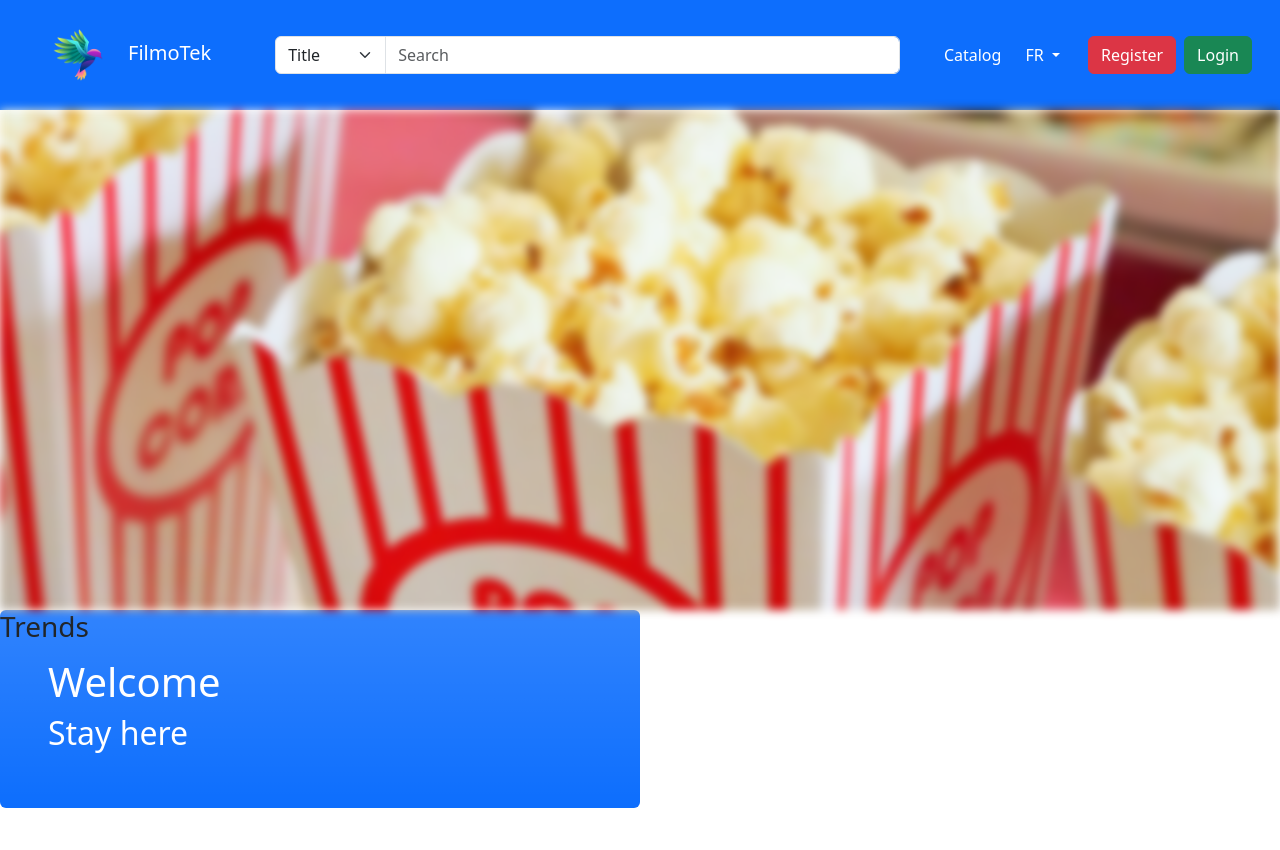
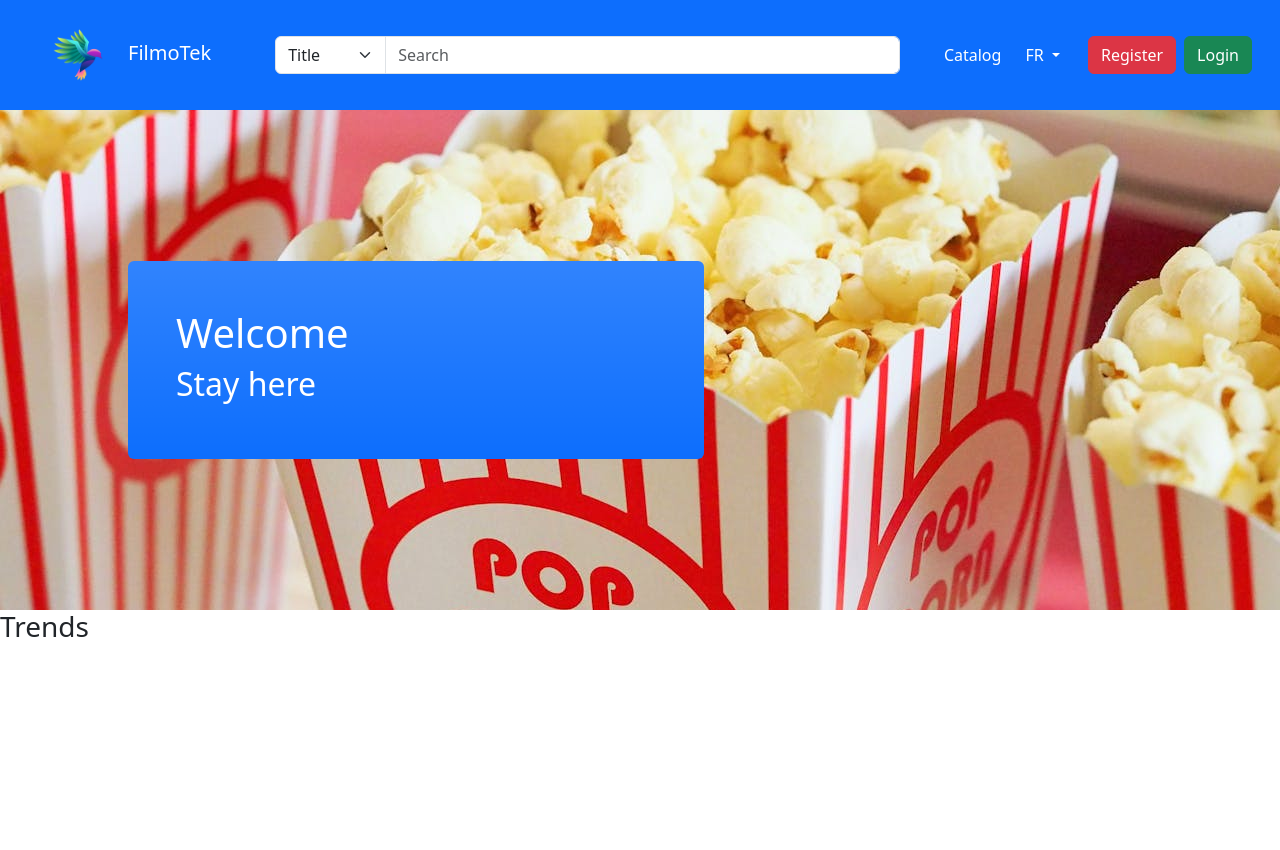
Before and after one commit to WZidane/Videotheque-App, a Flask app: page / in a window 1280 px wide. Shown: the top 850 px of the page. Run offline with Flask 3, Linux system fonts and the light colour scheme.

Commit message:
feat: index update

```diff
--- a/static/css/style.css
+++ b/static/css/style.css
@@ -17,21 +17,30 @@
     height: calc(100vh/2.5);
 }
 
-.parallax::before {
+/* .parallax::before {
     content: "";
     display: flex;
     background: var(--background-parallax) center / cover no-repeat fixed;
     filter: blur(5px);
     height: 100%;
     z-index: -1;
+} */
+
+.parallax {
+    display: flex;
+    justify-content: left;
+    align-items: center;
+    padding-left: 10%;
 }
 
 .parallax:first-of-type {
     --background-parallax: url('../../static/img/popcorn.jpg');
+    background: var(--background-parallax) center / cover no-repeat fixed;
 }
 
 .parallax:last-of-type {
     --background-parallax: url('../../static/img/theater.jpg');
+    background: var(--background-parallax) center / cover no-repeat fixed;
 }
 
 /* CATALOG */
--- a/templates/index.html
+++ b/templates/index.html
@@ -27,7 +27,14 @@ Moviefy - {{ _('Homepage') }}
         <div class="w-50 bg-primary bg-gradient p-5 text-white rounded">
             <h3>Newsletter</h3>
             <p>{{ _('Subscribe to us') }}</p>
-            <button class="btn btn-success text-white w-25">{{ _('Subscribe') }}</button>
+            <div class="input-group mb-3 mt-3">
+                <span class="input-group-text"></span>
+                <div class="form-floating">
+                  <input type="text" class="form-control" id="floatingInputGroup1" placeholder="{{ _('Email') }}" required>
+                  <label for="floatingInputGroup1">{{ _('Email') }}</label>
+                </div>
+                <button class="btn btn-success text-white w-50">{{ _('Subscribe') }}</button>
+            </div>
         </div>
     </div>
 </div>
```
Also changed, not shown: translations/en/LC_MESSAGES/messages.po, translations/fr/LC_MESSAGES/messages.po, 1 other file.
